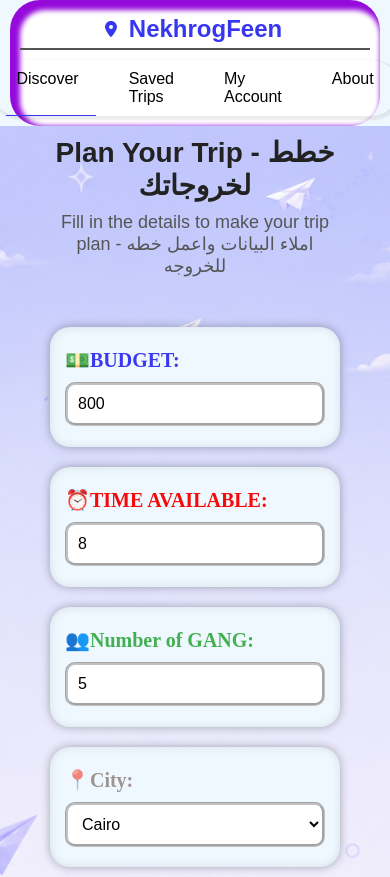
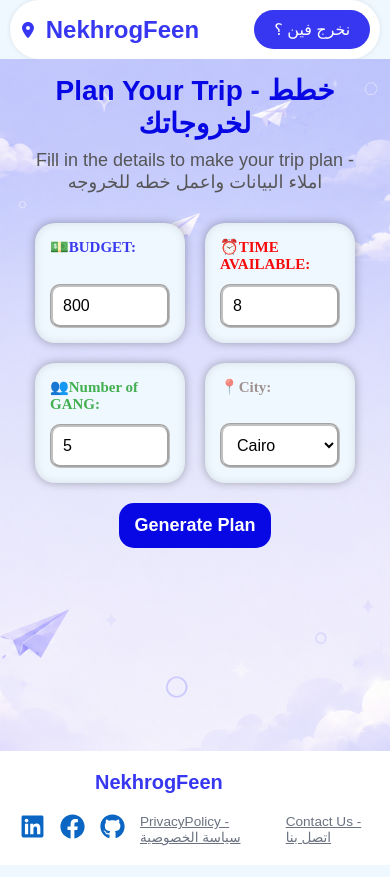
Before and after one commit to Mostafa205dev/NekhrogFeen, a React (Create React App) app: page / in a window 390 px wide. Shown: the top 877 px of the page. Built offline with nearby package versions, Linux system fonts and the light colour scheme.

Commit message:
improve ui mobile

```diff
--- a/src/components/Description.css
+++ b/src/components/Description.css
@@ -23,4 +23,7 @@
     .description{
         padding-top: 10px ;
     }
+    .description h2{
+        color: rgb(8, 8, 228);
+    }
 }
--- a/src/components/Header.css
+++ b/src/components/Header.css
@@ -12,7 +12,6 @@
   border-radius: 30px;
 
   margin: 0 auto;
-  background-color: white;
   box-shadow: 5px 5px 5px 5px inset rgb(149, 10, 219);
 }
 .title {
@@ -68,24 +67,20 @@
 
 @media (max-width: 600px) {
   .header-container{
-    flex-direction: column;
-    flex-wrap: nowrap;
-    justify-content: center;
-    align-items: center;
-    gap: 10px
+    width: 95%;
+    background-color: white;
+    box-shadow: none;
+    box-shadow: 0 0 5px rgba(0, 0, 0, 0.095);
   }
 
-  .title{
-    text-align: center;
-    border-bottom: black inset 2px;
-    width: 100%;
+
+
+.middle-buttons{
+    display: none;
   }
   .title h2{
     padding: 5px;
   }
 
-  .join {
-    display: none;
-  }
 
 }
--- a/src/components/Labels.css
+++ b/src/components/Labels.css
@@ -71,3 +71,17 @@
     border-style:groove;
     color: black;
 }
+
+
+
+@media (max-width:600px) {
+    .labels .input-label{
+        justify-content: space-between;
+    }
+    .labels .input-label{
+        width: 150px;
+    }
+    .labels h3{
+        font-size: 15px;
+    }
+}
--- a/src/components/Output.css
+++ b/src/components/Output.css
@@ -3,7 +3,6 @@
     display: flex;
     flex-direction: column;
     gap: 20px;
-    /* flex: 1;  */
 }
 
 .category-card{
@@ -55,12 +54,6 @@
     justify-content: space-between;
     align-items: center;
 }
-.itemDiscription > p > button{
-    background-color: rgb(224, 202, 202);
-    border-radius: 50px;
-    max-width: fit-content;
-    max-height: fit-content;
-}
 .place-item img{
     width: 100%;
     height: 60%;
@@ -75,7 +68,6 @@
   display: flex;
   justify-content: space-between;
   align-items: center;
-  /* padding: 0 100px 0 100px; */
 }
 
 .view-more-btn {
@@ -104,15 +96,28 @@
         gap: 90px;
     }
 
-    .items{
-    flex-direction: column;
-    align-items: center;
-    }
     .place-item {
-     max-width: 200px;
+        flex-direction: row;
+        justify-content: space-between;
+        width: 300px;
+        padding: 10px;
     }
     .place-item img{
-        height: 150px;
+        height: 100%;
+        width: 30%;
+        border-radius: 15px;
     }
+    .itemDiscription{
+        padding: 5px;
 
+    }
+    .itemDiscription > div >  button{
+        padding: 15px;
+    }
+    .itemDiscription > div {
+        gap: 40px;
+    }
+    .rights{
+        display: none;
+    }
 }
--- a/src/pages/TripPlanner.css
+++ b/src/pages/TripPlanner.css
@@ -54,7 +54,8 @@ body{
         width: 100%;
     }
     .body{
-        padding: 0 50px 0 50px;
+        padding: 5px 20px 20px 20px;
+        gap: 20px;
     }
     .output {
         min-width: 100px;
@@ -74,4 +75,7 @@ body{
     .place-item {
         width: 100%;
     }
+    .body button{
+        width: 100%;
+    }
 }
```
Also changed, not shown: src/components/Footer.jsx (+0 -8 lines).
